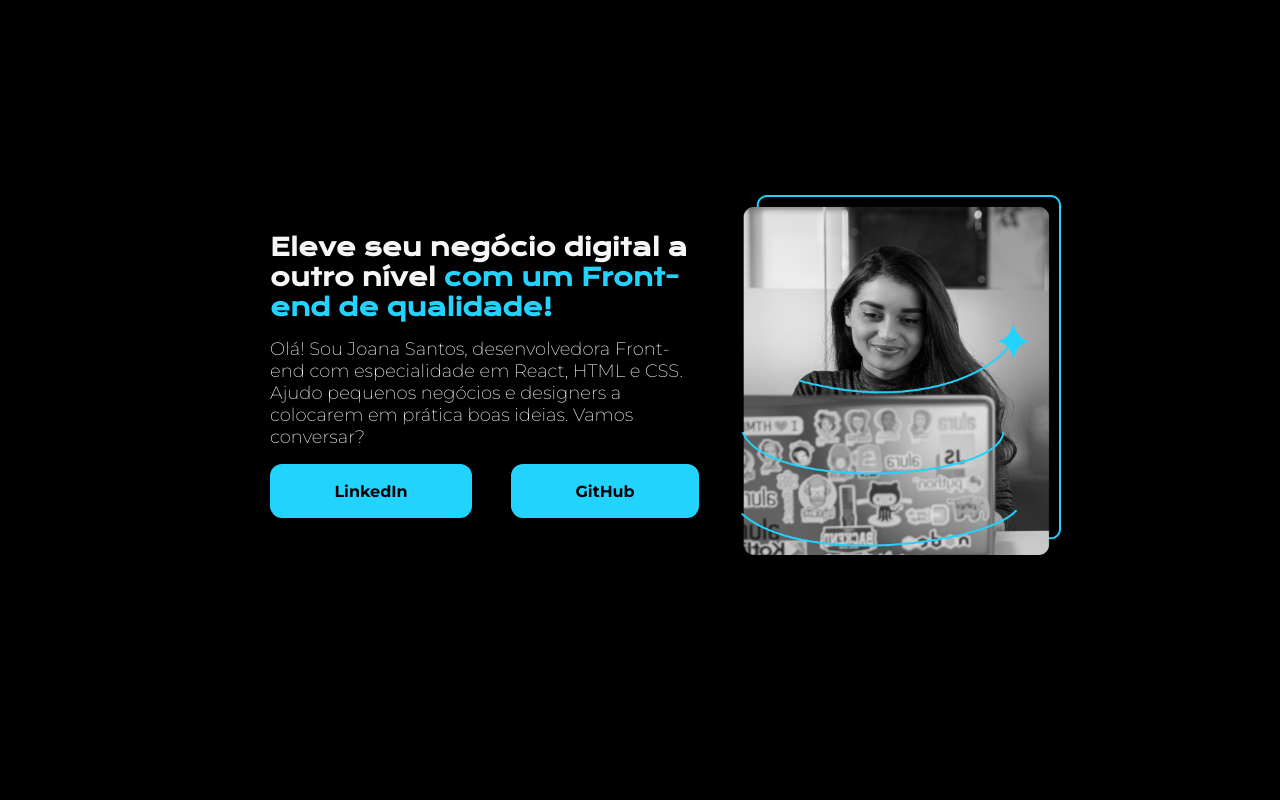
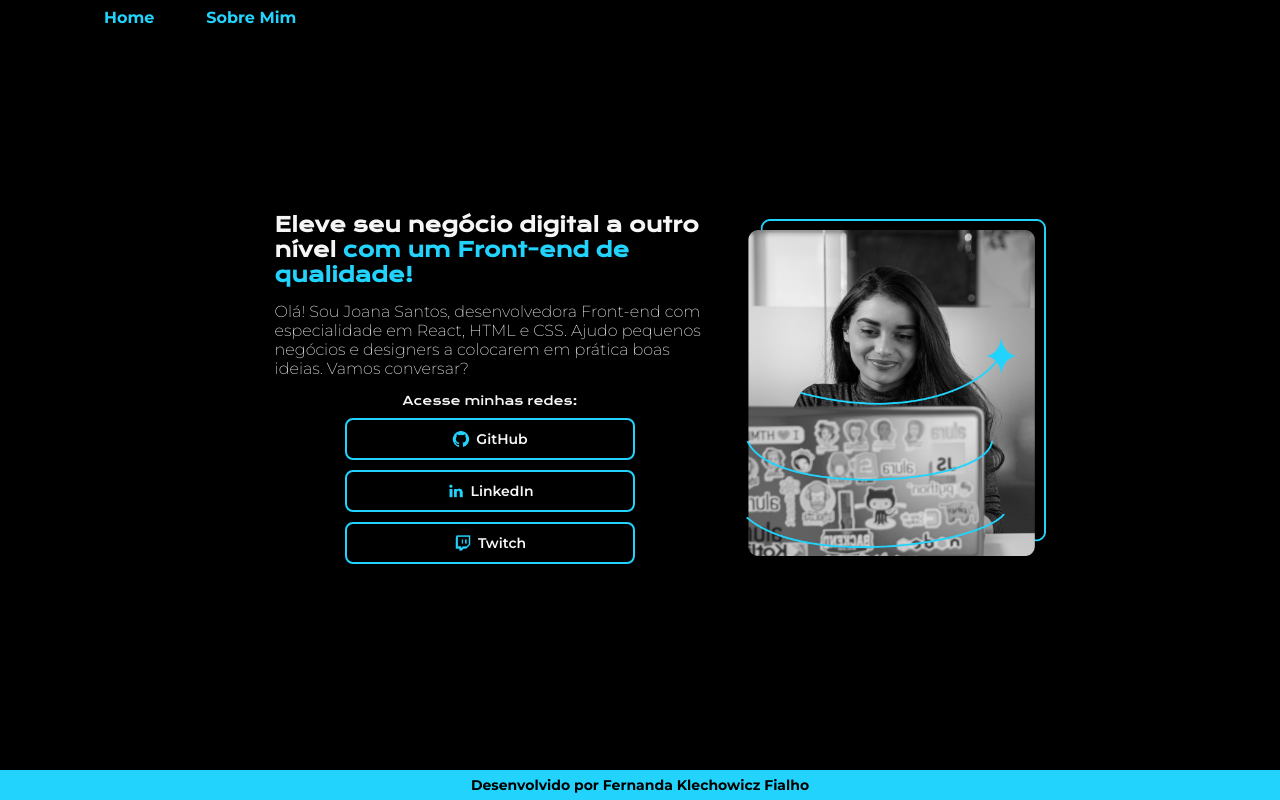
Before and after one commit to FehFialho/alura-web-dev, a plain HTML site: page index.html in a window 1280 px wide. Drawn offline with nearby package versions, Linux system fonts and the light colour scheme.

Commit message:
Aprimoramento de Layout + Página Sobre Mim

```diff
--- a/index.html
+++ b/index.html
@@ -3,28 +3,33 @@
 <head>
     <meta charset="UTF-8">
     <meta name="viewport" content="width=device-width, initial-scale=1.0">
-    <link rel="stylesheet" type="text/css" href="style.css" media="screen" />>
+    <link rel="stylesheet" type="text/css" href="/style.css" media="screen" />
     <title>Joana Santos | Portfolio</title>
 </head>
 <body>
     <header>
-
+        <nav>
+            <a class="nav__link" href="/index.html">Home</a>
+            <a class="nav__link" href="/pages/about.html">Sobre Mim</a>
+        </nav>
     </header>
     <main>
         <div class="presentation">
             <section class="presentation__info">
                 <h1 class="presentation__title">Eleve seu negócio digital a outro nível <strong class="blue-text">com um Front-end de qualidade!</strong></h1>
-                <p class="presentation__desc montserrat-normal">Olá! Sou Joana Santos, desenvolvedora Front-end com especialidade em React, HTML e CSS. Ajudo pequenos negócios e designers a colocarem em prática boas ideias. Vamos conversar?</p>
+                <p class="presentation__desc">Olá! Sou Joana Santos, desenvolvedora Front-end com especialidade em React, HTML e CSS. Ajudo pequenos negócios e designers a colocarem em prática boas ideias. Vamos conversar?</p>
                 <div class="presentation__linker">
-                     <a class="linker" href="">LinkedIn</a>
-                     <a class="linker" href="">GitHub</a>
+                     <p class="presentation__p">Acesse minhas redes:</p>
+                     <a class="linker" href=""><img class="linker__img" src="./assets/Logo Github.png" alt="">GitHub</a>
+                     <a class="linker" href=""><img class="linker__img" src="./assets/Logo linkedin.png" alt="">LinkedIn</a>
+                     <a class="linker" href=""><img class="linker__img" src="./assets/Logo Twitch.png" alt="">Twitch</a>
                 </div>
             </section>
-            <img class="presentation__image" src="joana.png" alt="Imagem da Joana programando.">
+            <img class="presentation__image" src="assets/joana.png" alt="Imagem da Joana programando.">
         </div>
     </main>
     <footer>
-
+        <p class="footer__text">Desenvolvido por Fernanda Klechowicz Fialho</p>
     </footer>
 </body>
 </html>
--- a/style.css
+++ b/style.css
@@ -1,4 +1,13 @@
 @import url('https://fonts.googleapis.com/css2?family=Krona+One&family=Montserrat:ital,wght@0,100..900;1,100..900&display=swap');
+
+:root{
+    --main-color:#22D4FD;
+    --sec-color:#F6F6F6;
+    --terc-color:black;
+
+    --sec-font:'Krona One', sans-serif;
+    --main-font: 'Montserrat', sans-serif;
+}
 
 * {
     margin: 0;
@@ -7,77 +16,138 @@
 
 body {
     height: 100vh;
-    background-color: black;
+    background-color: var(--terc-color);
     box-sizing: border-box;
     display: flex;
     align-items: center;
-    justify-content: center;
+    flex-direction: column;
 }
 
 main{
     display: flex;
+    flex: 1;
     justify-content: center;
 }
 
-a{
-    color: black;
-    text-decoration: none;
-    background-color: #22D4FD;
-    border-radius: 12px;
+header{
+    width: 100%;
 }
 
+nav{
+    display: flex;
+    flex-direction: row;
+    gap: 4px;
+    margin: 4px 80px;
+    align-items: flex-start;
+}
+
+.nav__link{
+    font-family: var(--main-font);
+    font-weight: 700;
+    font-style: bold;
+    margin: 4px 24px;
+    text-decoration: none;
+    color: var(--main-color);
+}
 
 .presentation {
     display: flex;
     align-items: center;
     justify-content: space-between;
-    margin-bottom: 6%;
+    margin-bottom: 30px;
  }
 
 .presentation__info{
     max-width: 32rem;
-    margin: 5%;
+    margin: 0 5%;
     display: flex;
     flex-direction: column;
-    gap: 1rem;
+    gap: 15px;
  }
 
 .presentation__title {
-    color: #F6F6F6;
-    font-size: 26px;
-    font-family: 'Krona One', sans-serif;
-    font-size: 24px;
+    color: var(--sec-color);
+    font-size: 20px;
+    font-family: var(--sec-font);
     /* Adicionar mais estilos conforme necessário */
 }
 
 .presentation__desc {
-    color: white;
-    font-size: 18px;
+    font-family: var(--main-font);
+    font-weight: 250;
+    color: var(--sec-color);
+    font-size: 16px;
+}
+
+.presentation__p{
+    color: var(--sec-color);
+    font-size: 12px;
+    font-family: var(--sec-font);
 }
 
 .presentation__image {
-    max-width: 20rem; /* Limite máximo de largura para a imagem */
+    max-width: 300px; /* Limite máximo de largura para a imagem */
     height: auto;
 }
 
 .presentation__linker{
     display: flex;
     justify-content: space-between;
+    flex-direction: column;
+    align-items: center;
+    gap: 10px;
 }
 
 .blue-text {
-    color: #22D4FD;
+    color: var(--main-color);
 }
 
 .montserrat-normal{
-    font-family: 'Montserrat', sans-serif;
+    font-family: var(--main-font);
     font-weight: 200;
     font-style: normal;
 }
 
 .linker {
-    font-family: 'Montserrat', sans-serif;
+    font-family: var(--main-font);
+    font-weight: 600;
+    font-style: bold;
+    font-size: 14px;
+    text-decoration: none;
+    color: var(--sec-color);
+    border: 2px solid var(--main-color);
+    border-radius: 8px;
+    padding: 10px 3px;
+    background-color: var(--terc-color);
+    width: 280px;
+    display: flex;
+    justify-content: center;
+    gap: 6px;
+    align-items: center;
+    text-align: center;
+}
+
+.linker:hover{
+    color: var(--main-color);
+    background-color: rgb(27, 27, 27);
+}
+
+.linker__img {
+    max-width: 18px;
+}
+
+footer{
+    width: 100%;
+    background-color: var(--main-color);
+    display: flex;
+    justify-content: center;
+    align-items: center;
+}
+
+.footer__text{
+    font-family: var(--main-font);
     font-weight: 700;
-    font-style: bold;
-    padding: 4% 15%;
+    font-size: 14px;
+    color: var(--terc-color);
+    padding: 6px;
 }
```
Also changed, not shown: pages/about.html (added, +32 -0 lines), assets/Logo Github.png (added), assets/Logo Twitch.png (added), assets/Logo linkedin.png (added), assets/joana.png (renamed from joana.png).
